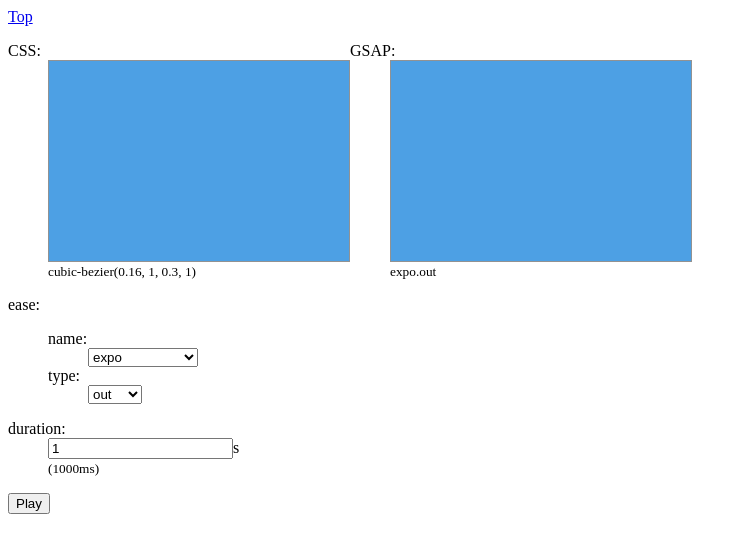
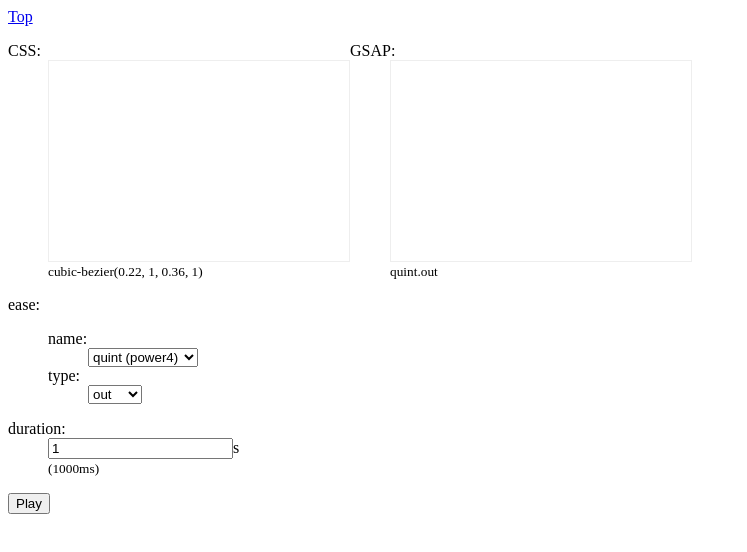
Before and after one commit to ko-yelie/easing-catalog, a Next.js app: page /rectangle in a window 1280 px wide. Shown: the top 552 px of the page, without its empty margins (0-747 px from the left). Built offline with nearby package versions, Linux system fonts and the light colour scheme.

Commit message:
Improve square animation

```diff
--- a/components/AnimationUi.js
+++ b/components/AnimationUi.js
@@ -41,12 +41,8 @@ export default function AnimationUi({ childCss, childJs, runJs, ...param }) {
 
   useEffect(() => {
     if (!isShow) {
-      // NOTE: CSSアニメーションが発火するようにrequestAnimationFrameを噛ます
-      requestAnimationFrame(() => {
-        setIsShow(true)
-
-        runJs({ duration, easeGsap })
-      })
+      setIsShow(true)
+      runJs({ duration, easeGsap })
     }
   }, [isShow, easeGsap, duration, runJs])
 
--- a/modules/js/easeList.js
+++ b/modules/js/easeList.js
@@ -192,5 +192,9 @@ export const EASE_NAME_LIST = {
   elastic: 'elastic',
   bounce: 'bounce',
 }
+EASE_NAME_LIST.power1 = EASE_NAME_LIST.quad
+EASE_NAME_LIST.power2 = EASE_NAME_LIST.cubic
+EASE_NAME_LIST.power3 = EASE_NAME_LIST.quart
+EASE_NAME_LIST.power4 = EASE_NAME_LIST.quint
 
 export const EASE_TYPE_LIST = ['default', 'out', 'in', 'inOut']
--- a/pages/rectangle/index.js
+++ b/pages/rectangle/index.js
@@ -5,45 +5,70 @@ import s from './index.module.scss'
 import AnimationUi from '../../components/AnimationUi'
 
 const param = {
-  easeName: 'expo',
+  easeName: 'power4',
   easeType: 'out',
   easeCustom: [0.25, 0.1, 0.25, 1],
   duration: 1,
+  delayMain: 0.4,
 }
 
 export default function Rectangle() {
-  const elGsap = useRef()
+  const elCoverMain = useRef()
+  const elCoverFirst = useRef()
 
   const childCss = ({ isShow, easeStyle }) => (
     <div
-      className={cn(s.rectangle, s.css, {
+      className={cn(s.rectangle, s._css, {
         [s._show]: isShow,
       })}
     >
-      <div className={s.inner} style={easeStyle}></div>
+      <div
+        className={cn(s.cover, s._main)}
+        style={
+          easeStyle && {
+            ...easeStyle,
+            transitionDelay: `${param.delayMain}s`,
+          }
+        }
+      ></div>
+      <div className={cn(s.cover, s._first)} style={easeStyle}></div>
     </div>
   )
 
   const childJs = ({ isShow }) => (
     <div
-      className={cn(s.rectangle, s.gsap, {
+      className={cn(s.rectangle, s._gsap, {
         [s._show]: isShow,
       })}
     >
-      <div className={s.inner} ref={elGsap}></div>
+      <div className={cn(s.cover, s._main)} ref={elCoverMain}></div>
+      <div className={cn(s.cover, s._first)} ref={elCoverFirst}></div>
     </div>
   )
 
   const runJs = ({ duration, easeGsap }) => {
     gsapK.fromTo(
-      elGsap.current,
+      elCoverFirst.current,
       {
-        x: '-100%',
+        x: 0,
       },
       {
-        x: 0,
+        x: '100%',
         duration,
         ease: easeGsap,
+      }
+    )
+
+    gsapK.fromTo(
+      elCoverMain.current,
+      {
+        x: 0,
+      },
+      {
+        x: '100%',
+        duration,
+        ease: easeGsap,
+        delay: param.delayMain,
       }
     )
   }
--- a/pages/rectangle/index.module.scss
+++ b/pages/rectangle/index.module.scss
@@ -3,23 +3,30 @@
   position: relative;
   width: 300px;
   height: 200px;
-  border: 1px solid rgb(146, 146, 146);
+  border: 1px solid #eee;
 }
 
-.inner {
+.cover {
   content: '';
   position: absolute;
   top: 0;
-  right: 0;
+  right: -1%;
   bottom: 0;
   left: 0;
-  background-color: rgb(77, 160, 228);
-  transform: translateX(-100%);
+  transition: none;
+
+  &._main {
+    background-color: #4756ca;
+  }
+
+  &._first {
+    background-color: #fff;
+  }
 }
 
-.rectangle.css._show {
-  .inner {
-    transform: translateX(0%);
-    transition: transform;
+.rectangle._css._show {
+  .cover {
+    transform: translateX(100%);
+    transition-property: transform;
   }
 }
```
